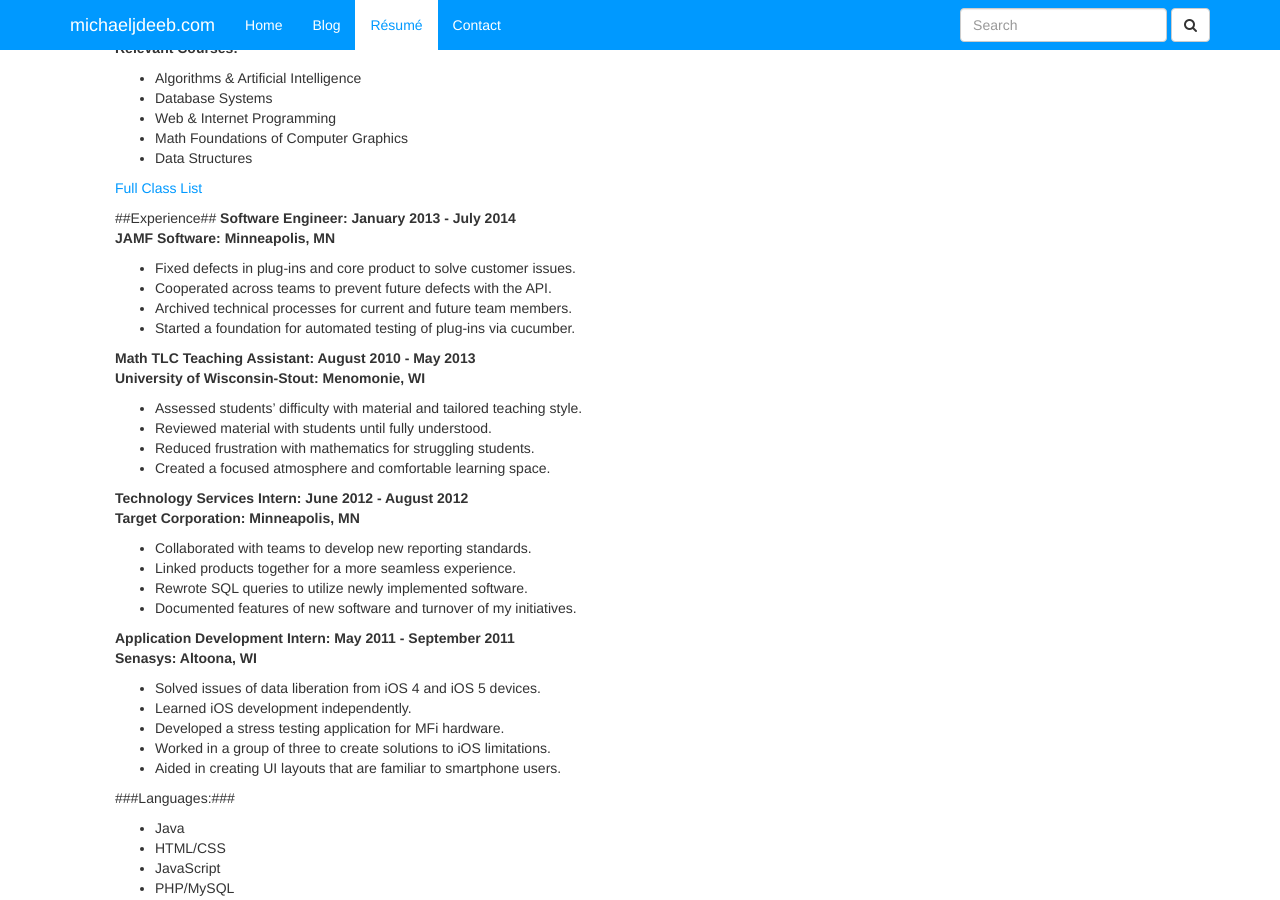
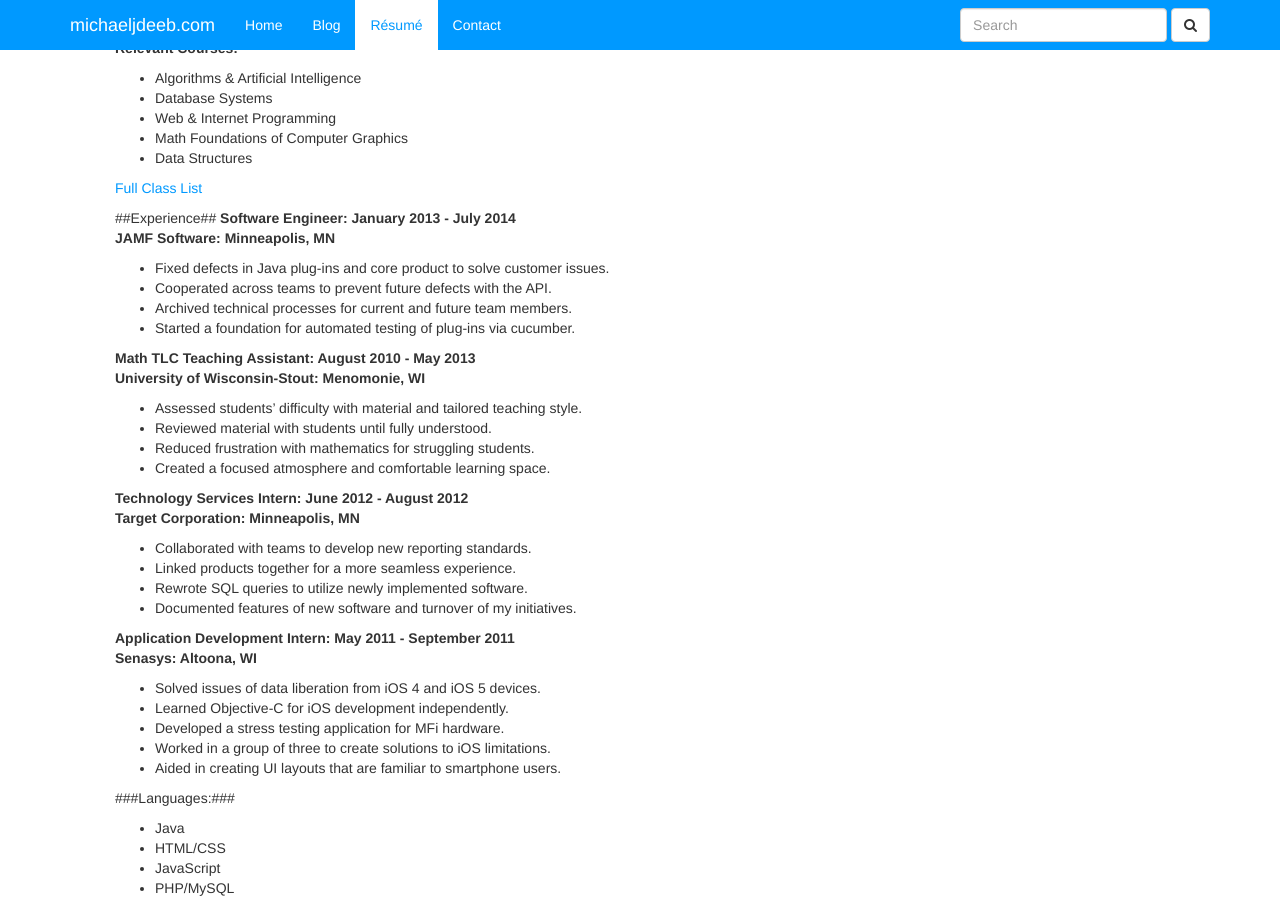
Before and after one commit to michaeljdeeb/old-bootstrap-website, a Jekyll site: the page built from resume.html, in a window 1280 px wide and 900 px high, scrolled down 799 px. Built offline with Jekyll 4.4.1, drawn with Linux system fonts in a browser that asks for light colours; nearby versions of some CDN libraries; Markdown is read by kramdown in place of the engine named in the settings; comment, search, counter and statistics services are not loaded.

Commit message:
Résumé changes.

```diff
--- a/_includes/resume.markdown
+++ b/_includes/resume.markdown
@@ -27,7 +27,7 @@
 **Software Engineer: January 2013 - July 2014**
 **JAMF Software: Minneapolis, MN**
 
-- Fixed defects in plug-ins and core product to solve customer issues.
+- Fixed defects in Java plug-ins and core product to solve customer issues.
 - Cooperated across teams to prevent future defects with the API.
 - Archived technical processes for current and future team members.
 - Started a foundation for automated testing of plug-ins via cucumber.
@@ -52,7 +52,7 @@
 **Senasys: Altoona, WI**
 
 - Solved issues of data liberation from iOS 4 and iOS 5 devices.
-- Learned iOS development independently.
+- Learned Objective-C for iOS development independently.
 - Developed a stress testing application for MFi hardware.
 - Worked in a group of three to create solutions to iOS limitations.
 - Aided in creating UI layouts that are familiar to smartphone users.
--- a/resources/michael-deeb-resume.markdown
+++ b/resources/michael-deeb-resume.markdown
@@ -27,7 +27,7 @@
 **Software Engineer: January 2013 - July 2014**
 **JAMF Software: Minneapolis, MN**
 
-- Fixed defects in plug-ins and core product to solve customer issues.
+- Fixed defects in Java plug-ins and core product to solve customer issues.
 - Cooperated across teams to prevent future defects with the API.
 - Archived technical processes for current and future team members.
 - Started a foundation for automated testing of plug-ins via cucumber.
@@ -52,7 +52,7 @@
 **Senasys: Altoona, WI**
 
 - Solved issues of data liberation from iOS 4 and iOS 5 devices.
-- Learned iOS development independently.
+- Learned Objective-C for iOS development independently.
 - Developed a stress testing application for MFi hardware.
 - Worked in a group of three to create solutions to iOS limitations.
 - Aided in creating UI layouts that are familiar to smartphone users.
```
Also changed, not shown: 1 other file.
